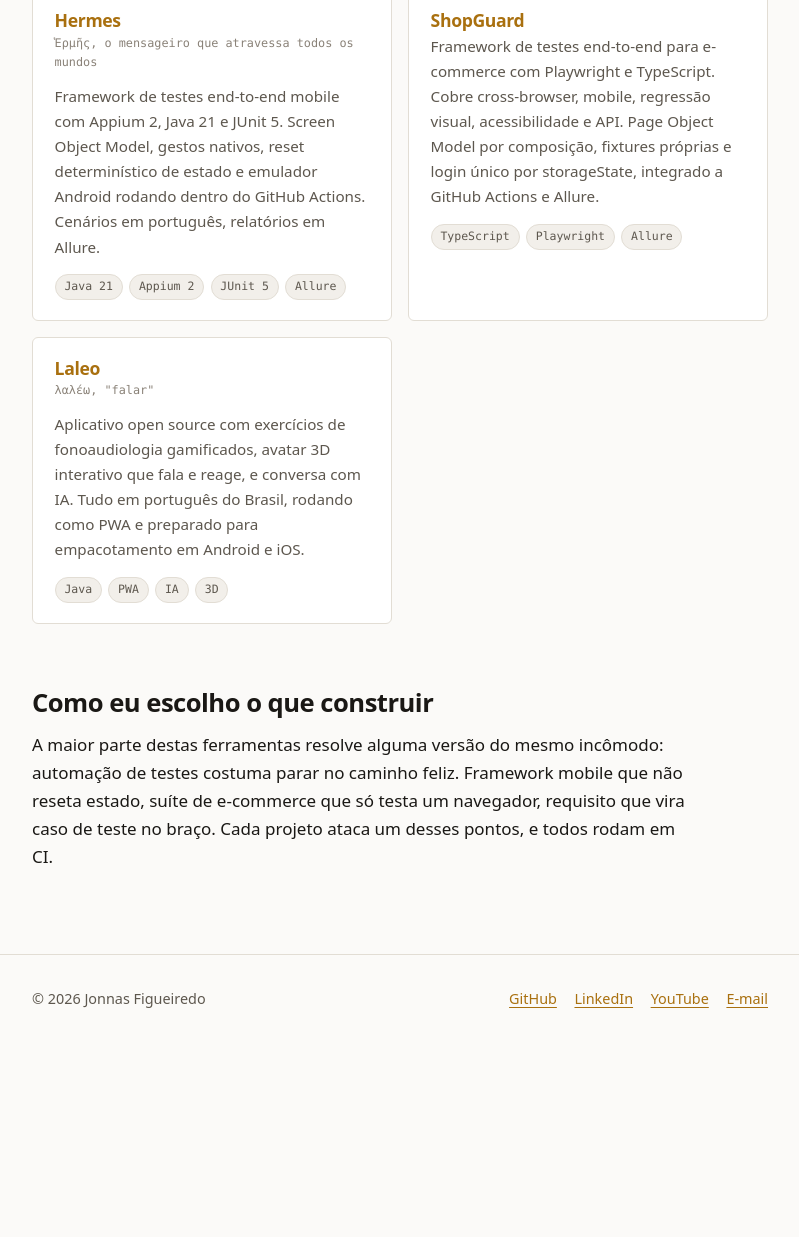
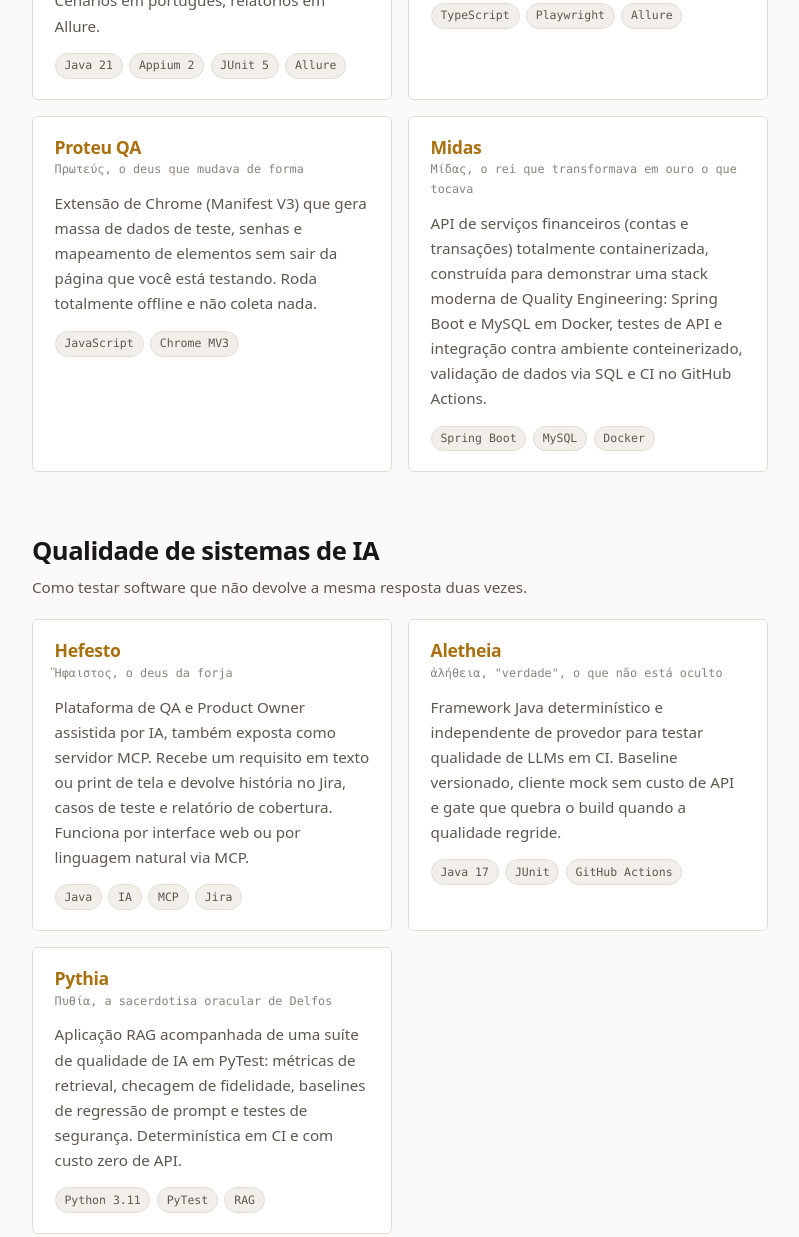
Before and after one commit to JonnasFigueiredo/JonnasFigueiredo.github.io, an Astro site: page /projetos in a window 1280 px wide. Shown: the part 727-1964 px from the top of the page, without its empty margins (240-1039 px from the left). Before the commit the page ends 1786 px from the top, so only its background shows below. Built offline with nearby package versions, Linux system fonts and the light colour scheme; Astro itself is replaced by a stand-in of ours.

Commit message:
Remove Laleo e amplia projetos para todos os repositorios de QA

```diff
--- a/src/data/projetos.ts
+++ b/src/data/projetos.ts
@@ -1,6 +1,8 @@
+export type Grupo = 'automacao' | 'qualidade-ia';
+
 export type Projeto = {
   nome: string;
-  /** Uma linha que resume o projeto. Vira o texto de apoio na listagem. */
+  /** Uma linha que resume o projeto. Usada nos cards compactos da home. */
   resumo: string;
   /** A raiz do nome, quando existe. Nem todo projeto tem. */
   origem?: string;
@@ -8,26 +10,54 @@
   stack: string[];
   repo: string;
   linguagem: string;
+  grupo: Grupo;
+  /** Marcado nos repositórios que estão fixados no perfil do GitHub. */
+  destaque?: boolean;
 };
 
 const repo = (n: string) => `https://github.com/JonnasFigueiredo/${n}`;
 
-/**
- * Espelha os repositórios fixados no perfil do GitHub, na mesma ordem.
- * Ao trocar os destaques lá, atualize esta lista aqui.
- */
+export const grupos: { id: Grupo; titulo: string; resumo: string }[] = [
+  {
+    id: 'automacao',
+    titulo: 'Automação de testes',
+    resumo: 'Frameworks e ferramentas para testar aplicações web, mobile e API em CI.',
+  },
+  {
+    id: 'qualidade-ia',
+    titulo: 'Qualidade de sistemas de IA',
+    resumo: 'Como testar software que não devolve a mesma resposta duas vezes.',
+  },
+];
+
 export const projetos: Projeto[] = [
   {
-    nome: 'Hefesto',
-    resumo: 'Do requisito ao caso de teste, sem trocar de aba',
-    origem: 'Ἥφαιστος, o deus da forja',
+    nome: 'Hermes',
+    resumo: 'Testes E2E mobile em Android e iOS com a mesma suíte',
+    origem: 'Ἑρμῆς, o mensageiro que atravessa todos os mundos',
     descricao:
-      'Plataforma de QA e Product Owner assistida por IA, também exposta como servidor MCP. ' +
-      'Recebe um requisito em texto ou print de tela e devolve história no Jira, casos de teste ' +
-      'e relatório de cobertura. Funciona por interface web ou por linguagem natural via MCP.',
-    stack: ['Java', 'IA', 'MCP', 'Jira'],
-    repo: repo('hefesto'),
+      'Framework de testes end-to-end mobile com Appium 2, Java 21 e JUnit 5. Screen Object ' +
+      'Model, gestos nativos, reset determinístico de estado e emulador Android rodando dentro ' +
+      'do GitHub Actions. Cenários em português, relatórios em Allure.',
+    stack: ['Java 21', 'Appium 2', 'JUnit 5', 'Allure'],
+    repo: repo('Hermes'),
     linguagem: 'Java',
+    grupo: 'automacao',
+    destaque: true,
+  },
+  {
+    nome: 'ShopGuard',
+    resumo: 'Suíte Playwright de e-commerce que passa do caminho feliz',
+    descricao:
+      'Framework de testes end-to-end para e-commerce com Playwright e TypeScript. Cobre ' +
+      'cross-browser, mobile, regressão visual, acessibilidade e API. Page Object Model por ' +
+      'composição, fixtures próprias e login único por storageState, integrado a GitHub Actions ' +
+      'e Allure.',
+    stack: ['TypeScript', 'Playwright', 'Allure'],
+    repo: repo('ShopGuard'),
+    linguagem: 'TypeScript',
+    grupo: 'automacao',
+    destaque: true,
   },
   {
     nome: 'Proteu QA',
@@ -40,41 +70,63 @@
     stack: ['JavaScript', 'Chrome MV3'],
     repo: repo('proteu'),
     linguagem: 'JavaScript',
+    grupo: 'automacao',
+    destaque: true,
   },
   {
-    nome: 'Hermes',
-    resumo: 'Testes E2E mobile em Android e iOS com a mesma suíte',
-    origem: 'Ἑρμῆς, o mensageiro que atravessa todos os mundos',
+    nome: 'Midas',
+    resumo: 'API containerizada como campo de provas de Quality Engineering',
+    origem: 'Μίδας, o rei que transformava em ouro o que tocava',
     descricao:
-      'Framework de testes end-to-end mobile com Appium 2, Java 21 e JUnit 5. Screen Object ' +
-      'Model, gestos nativos, reset determinístico de estado e emulador Android rodando dentro ' +
-      'do GitHub Actions. Cenários em português, relatórios em Allure.',
-    stack: ['Java 21', 'Appium 2', 'JUnit 5', 'Allure'],
-    repo: repo('Hermes'),
+      'API de serviços financeiros (contas e transações) totalmente containerizada, construída ' +
+      'para demonstrar uma stack moderna de Quality Engineering: Spring Boot e MySQL em Docker, ' +
+      'testes de API e integração contra ambiente conteinerizado, validação de dados via SQL e ' +
+      'CI no GitHub Actions.',
+    stack: ['Spring Boot', 'MySQL', 'Docker'],
+    repo: repo('Midas'),
     linguagem: 'Java',
+    grupo: 'automacao',
   },
   {
-    nome: 'ShopGuard',
-    resumo: 'Suíte Playwright de e-commerce que passa do happy path',
+    nome: 'Hefesto',
+    resumo: 'Do requisito ao caso de teste, sem trocar de aba',
+    origem: 'Ἥφαιστος, o deus da forja',
     descricao:
-      'Framework de testes end-to-end para e-commerce com Playwright e TypeScript. Cobre ' +
-      'cross-browser, mobile, regressão visual, acessibilidade e API. Page Object Model por ' +
-      'composição, fixtures próprias e login único por storageState, integrado a GitHub Actions ' +
-      'e Allure.',
-    stack: ['TypeScript', 'Playwright', 'Allure'],
-    repo: repo('ShopGuard'),
-    linguagem: 'TypeScript',
+      'Plataforma de QA e Product Owner assistida por IA, também exposta como servidor MCP. ' +
+      'Recebe um requisito em texto ou print de tela e devolve história no Jira, casos de teste ' +
+      'e relatório de cobertura. Funciona por interface web ou por linguagem natural via MCP.',
+    stack: ['Java', 'IA', 'MCP', 'Jira'],
+    repo: repo('hefesto'),
+    linguagem: 'Java',
+    grupo: 'qualidade-ia',
+    destaque: true,
   },
   {
-    nome: 'Laleo',
-    resumo: 'Apoio ao desenvolvimento da fala de crianças de 3 a 10 anos',
-    origem: 'λαλέω, "falar"',
+    nome: 'Aletheia',
+    resumo: 'Avaliação de LLMs como teste de CI, com resposta objetiva',
+    origem: 'ἀλήθεια, "verdade", o que não está oculto',
     descricao:
-      'Aplicativo open source com exercícios de fonoaudiologia gamificados, avatar 3D ' +
-      'interativo que fala e reage, e conversa com IA. Tudo em português do Brasil, rodando ' +
-      'como PWA e preparado para empacotamento em Android e iOS.',
-    stack: ['Java', 'PWA', 'IA', '3D'],
-    repo: repo('Laleo'),
+      'Framework Java determinístico e independente de provedor para testar qualidade de LLMs ' +
+      'em CI. Baseline versionado, cliente mock sem custo de API e gate que quebra o build ' +
+      'quando a qualidade regride.',
+    stack: ['Java 17', 'JUnit', 'GitHub Actions'],
+    repo: repo('Aletheia'),
     linguagem: 'Java',
+    grupo: 'qualidade-ia',
+  },
+  {
+    nome: 'Pythia',
+    resumo: 'Serviço RAG com a suíte PyTest que prova que ele funciona',
+    origem: 'Πυθία, a sacerdotisa oracular de Delfos',
+    descricao:
+      'Aplicação RAG acompanhada de uma suíte de qualidade de IA em PyTest: métricas de ' +
+      'retrieval, checagem de fidelidade, baselines de regressão de prompt e testes de ' +
+      'segurança. Determinística em CI e com custo zero de API.',
+    stack: ['Python 3.11', 'PyTest', 'RAG'],
+    repo: repo('Pythia'),
+    linguagem: 'Python',
+    grupo: 'qualidade-ia',
   },
 ];
+
+export const destaques = projetos.filter((p) => p.destaque);
--- a/src/pages/projetos.astro
+++ b/src/pages/projetos.astro
@@ -1,7 +1,7 @@
 ---
 import Base from '../layouts/Base.astro';
 import ProjetoCard from '../components/ProjetoCard.astro';
-import { projetos } from '../data/projetos';
+import { projetos, grupos } from '../data/projetos';
 import { site } from '../config';
 
 // ItemList de SoftwareSourceCode: descreve cada projeto como código-fonte,
@@ -33,7 +33,7 @@
 
 <Base
   title="Projetos de automação de testes"
-  description="Frameworks e ferramentas open source de automação de testes criados por Jonnas Figueiredo: Appium, Playwright, MCP e IA aplicada a QA."
+  description="Frameworks e ferramentas open source de automação de testes criados por Jonnas Figueiredo: Appium, Playwright, Selenium, MCP e avaliação de qualidade de IA."
   jsonld={jsonld}
   breadcrumb={[{ nome: 'Projetos', href: '/projetos' }]}
 >
@@ -42,22 +42,35 @@
     <h1>Projetos open source de automação de testes</h1>
     <p class="lead">
       Cada um destes projetos nasceu de um problema real de qualidade que eu quis resolver
-      direito, e não de um exercício. São os mesmos que mantenho em destaque no meu
-      <a href={site.profiles.github} rel="me noopener">GitHub</a>.
+      direito, e não de um exercício. Todos são públicos no
+      <a href={site.profiles.github} rel="me noopener">GitHub</a> e rodam em CI.
     </p>
   </header>
 
-  <div class="grid">
-    {projetos.map((projeto) => <ProjetoCard projeto={projeto} />)}
-  </div>
+  {
+    grupos.map((grupo) => {
+      const doGrupo = projetos.filter((p) => p.grupo === grupo.id);
+      return (
+        <section class="section">
+          <h2>{grupo.titulo}</h2>
+          <p class="dim resumo">{grupo.resumo}</p>
+          <div class="grid">
+            {doGrupo.map((projeto) => (
+              <ProjetoCard projeto={projeto} />
+            ))}
+          </div>
+        </section>
+      );
+    })
+  }
 
   <section class="section prose">
     <h2>Como eu escolho o que construir</h2>
     <p>
       A maior parte destas ferramentas resolve alguma versão do mesmo incômodo: automação de
       testes costuma parar no caminho feliz. Framework mobile que não reseta estado, suíte de
-      e-commerce que só testa um navegador, requisito que vira caso de teste no braço. Cada
-      projeto ataca um desses pontos, e todos rodam em CI.
+      e-commerce que só testa um navegador, requisito que vira caso de teste no braço, modelo de
+      linguagem que ninguém sabe avaliar. Cada projeto ataca um desses pontos.
     </p>
   </section>
 </Base>
@@ -66,10 +79,13 @@
   .topo h1 {
     margin-bottom: 0.5rem;
   }
+  .resumo {
+    margin: -0.3rem 0 1.2rem;
+    font-size: 0.95rem;
+  }
   .grid {
     display: grid;
     gap: 1rem;
     grid-template-columns: repeat(auto-fit, minmax(17rem, 1fr));
-    margin-top: 2.5rem;
   }
 </style>
```
Also changed, not shown: src/pages/index.astro (+4 -3 lines).
